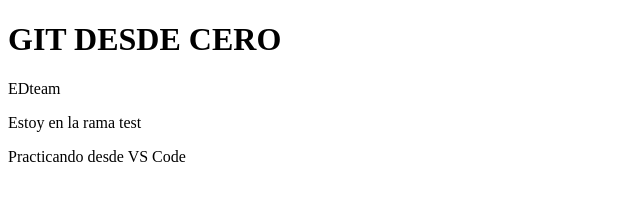
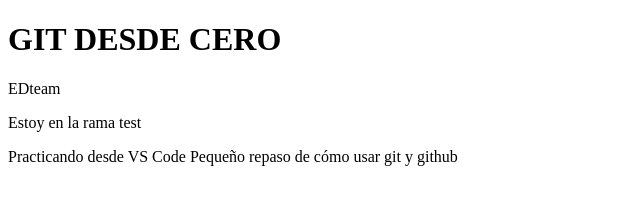
Before and after one commit to Aldoihm/practicando-git, a plain HTML site: page index.html in a window 1280 px wide. Shown: the whole page, without its empty margins (0-640 px from the left). Drawn offline with Linux system fonts and the light colour scheme.

Commit message:
Repaso de usar git y sincronizar con github

```diff
--- a/index.html
+++ b/index.html
@@ -14,6 +14,7 @@
     <div>
         <p>
             Practicando desde VS Code
+            Pequeño repaso de cómo usar git y github
         </p>
     </div>
 </body>
```
